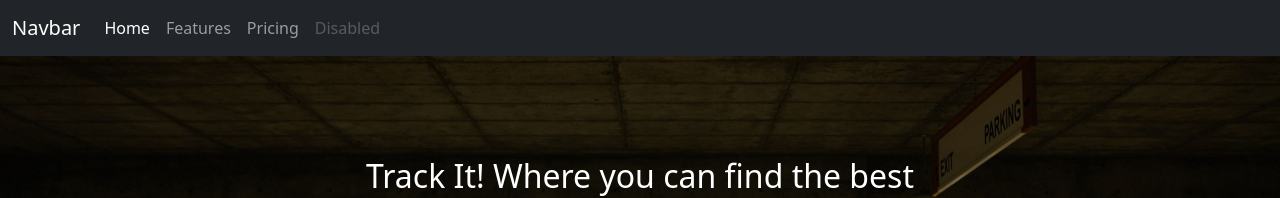
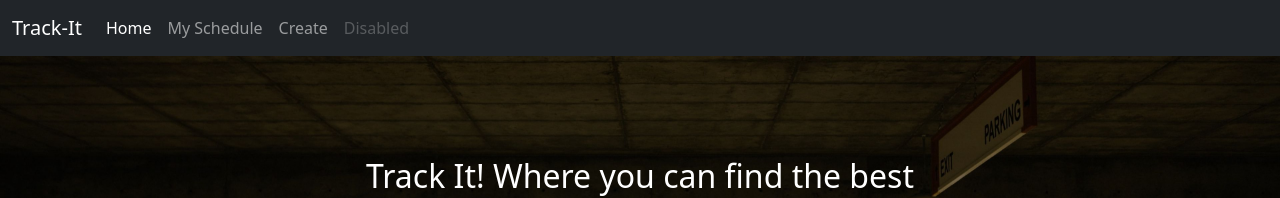
Before and after one commit to ericsolomonjs/TrackIt, a React (Create React App) app in the folder frontend/: page /home in a window 1280 px wide. Shown: the top 198 px of the page. Built offline with nearby package versions, Linux system fonts and the light colour scheme.

Commit message:
navbar name, home, schedule href

```diff
--- a/frontend/src/components/NavBar.js
+++ b/frontend/src/components/NavBar.js
@@ -5,7 +5,7 @@ export default function NavBar(props) {
     <nav className="navbar navbar-expand-lg navbar-dark bg-dark">
       <div className="container-fluid">
         <a className="navbar-brand" href="#">
-          Navbar
+          Track-It
         </a>
         <button
           className="navbar-toggler"
@@ -21,18 +21,18 @@ export default function NavBar(props) {
         <div className="collapse navbar-collapse" id="navbarNav">
           <ul className="navbar-nav">
             <li className="nav-item">
-              <a className="nav-link active" aria-current="page" href="#">
+              <a className="nav-link active" aria-current="page" href="main">
                 Home
               </a>
             </li>
             <li className="nav-item">
-              <a className="nav-link" href="#">
-                Features
+              <a className="nav-link" href="schedule">
+                My Schedule
               </a>
             </li>
             <li className="nav-item">
               <a className="nav-link" href="#">
-                Pricing
+                Create
               </a>
             </li>
             <li className="nav-item">
```
